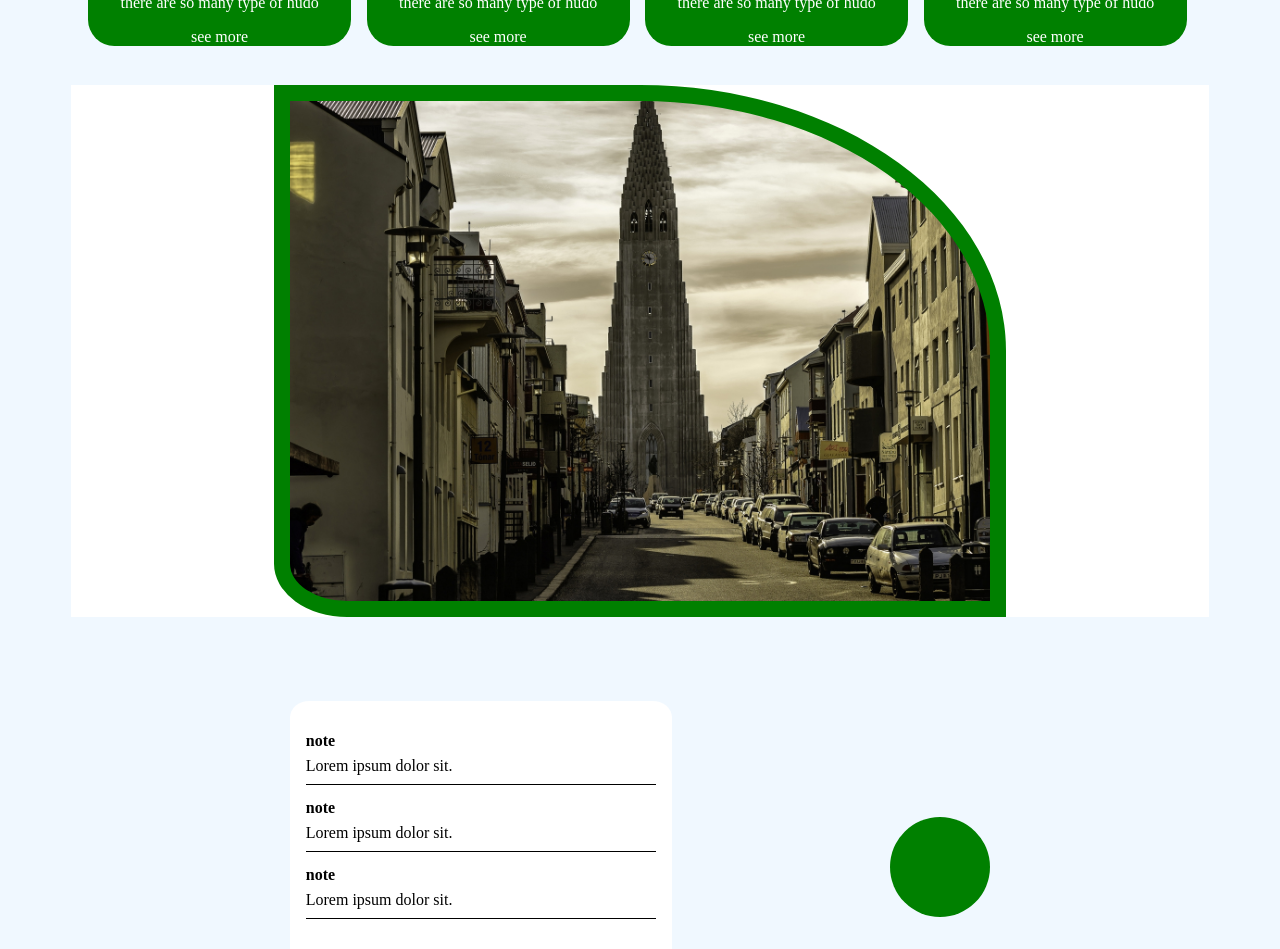
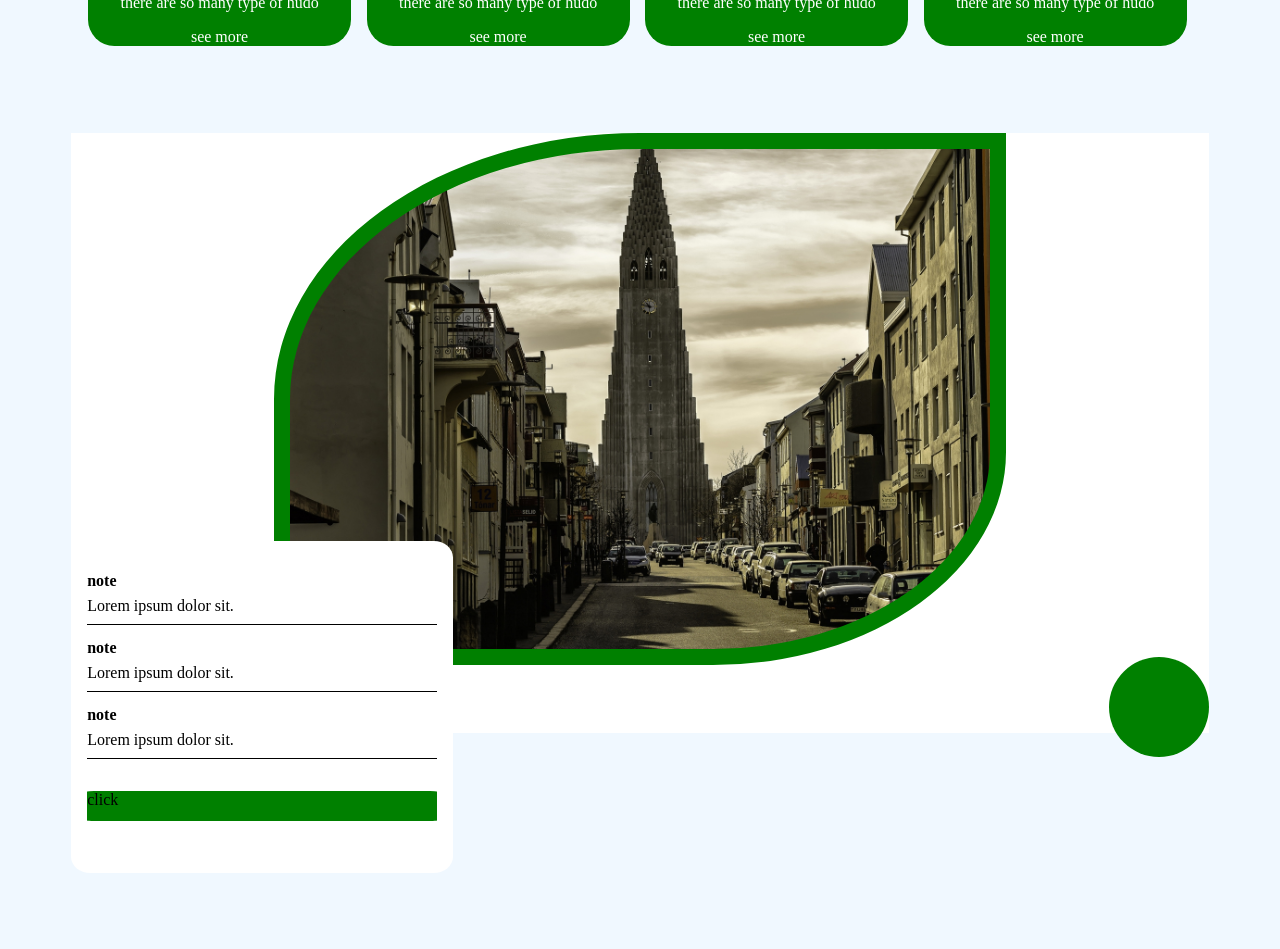
Before and after one commit to conty92/react-one, a React (Vite) app: page / in a window 1280 px wide. Shown: the part 2460-3409 px from the top of the page. Built offline with nearby package versions, Linux system fonts and the light colour scheme.

Commit message:
modified

```diff
--- a/src/styles/seven.css
+++ b/src/styles/seven.css
@@ -3,7 +3,7 @@
     height: 600px;
     background-color:white;
     margin-inline: auto;
-
+    margin-top: 3rem;
 
 
 
@@ -17,19 +17,19 @@
     background-size: cover;
     background-repeat: no-repeat;
     border: 1rem solid green;
-    border-top-right-radius: 50%;
-    border-bottom-left-radius: 10%;
+    border-top-left-radius: 50%;
+    border-bottom-right-radius: 40%;
     margin:auto;
+
 }
 .last{
     max-width: 100%;
     height: 500px;
-    background-color: aliceblue;
-    justify-content: space-evenly;
+    justify-content: space-between;
     align-items: center;
     display: flex;
     position: relative;
-    /* bottom: 20%; */
+    margin-top: -13rem;
 
 }
 .right{
```
Also changed, not shown: src/components/seven.jsx (indentation only).
